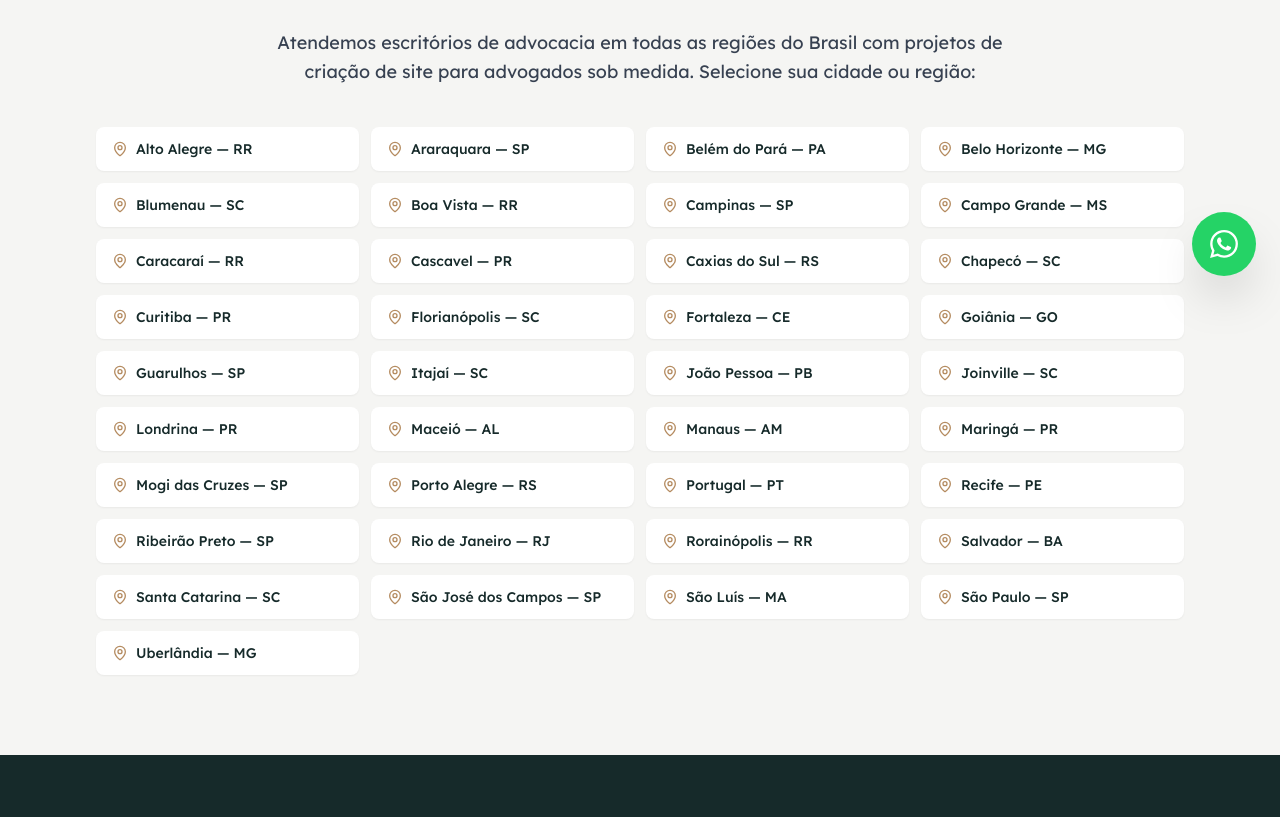
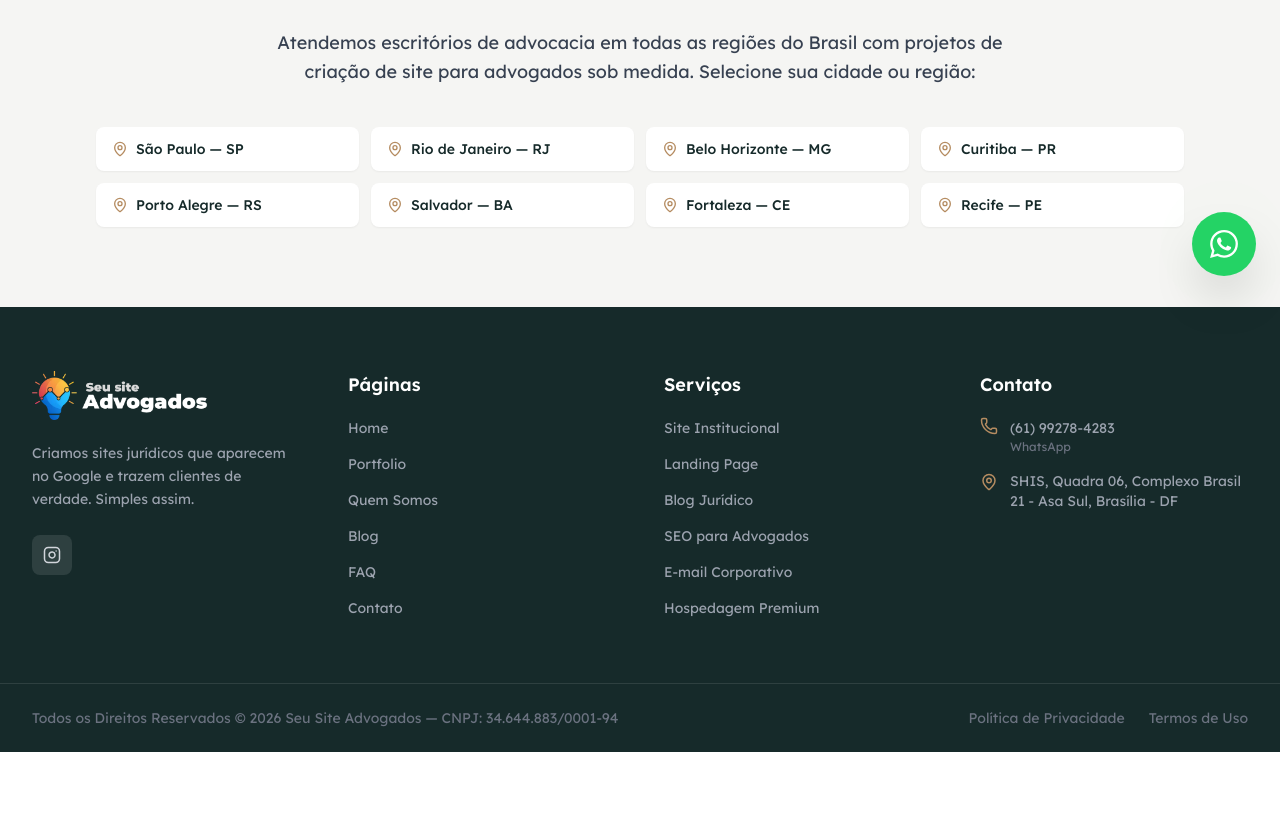
Before and after one commit to webpixeldf/seu-site-advogados, a Next.js app: page /site-para-advogados in a window 1280 px wide. Shown: the part 500-1317 px from the top of the page. After the commit the page ends 1252 px from the top, so only its background shows below. Built offline with nearby package versions, Linux system fonts and the light colour scheme.

Commit message:
fix: remove links para cidades inexistentes no Header e listagem, adiciona redirects para caminhos completos

```diff
--- a/src/app/(frontend)/components/Header.tsx
+++ b/src/app/(frontend)/components/Header.tsx
@@ -5,43 +5,14 @@ import Image from 'next/image'
 import { Menu, X, Phone, ChevronDown, MapPin } from 'lucide-react'
 
 const cidades = [
-  { label: 'Alto Alegre', slug: 'alto-alegre' },
-  { label: 'Araraquara', slug: 'araraquara' },
-  { label: 'Belém do Pará', slug: 'belem-do-para' },
+  { label: 'São Paulo', slug: 'sao-paulo' },
+  { label: 'Rio de Janeiro', slug: 'rio-de-janeiro' },
   { label: 'Belo Horizonte', slug: 'belo-horizonte' },
-  { label: 'Blumenau', slug: 'blumenau' },
-  { label: 'Boa Vista', slug: 'boa-vista' },
-  { label: 'Campinas', slug: 'campinas' },
-  { label: 'Campo Grande', slug: 'campo-grande' },
-  { label: 'Caracaraí', slug: 'caracarai' },
-  { label: 'Cascavel', slug: 'cascavel' },
-  { label: 'Caxias do Sul', slug: 'caxias-do-sul' },
-  { label: 'Chapecó', slug: 'chapeco' },
   { label: 'Curitiba', slug: 'curitiba' },
-  { label: 'Florianópolis', slug: 'florianopolis' },
+  { label: 'Porto Alegre', slug: 'porto-alegre' },
+  { label: 'Salvador', slug: 'salvador' },
   { label: 'Fortaleza', slug: 'fortaleza' },
-  { label: 'Goiânia', slug: 'goiania' },
-  { label: 'Guarulhos', slug: 'guarulhos' },
-  { label: 'Itajaí', slug: 'itajai' },
-  { label: 'João Pessoa', slug: 'joao-pessoa' },
-  { label: 'Joinville', slug: 'joinville' },
-  { label: 'Londrina', slug: 'londrina' },
-  { label: 'Maceió', slug: 'maceio' },
-  { label: 'Manaus', slug: 'manaus' },
-  { label: 'Maringá', slug: 'maringa' },
-  { label: 'Mogi das Cruzes', slug: 'mogi-das-cruzes' },
-  { label: 'Porto Alegre', slug: 'porto-alegre' },
-  { label: 'Portugal', slug: 'portugal' },
   { label: 'Recife', slug: 'recife' },
-  { label: 'Ribeirão Preto', slug: 'ribeirao-preto' },
-  { label: 'Rio de Janeiro', slug: 'rio-de-janeiro' },
-  { label: 'Rorainópolis', slug: 'rorainopolis' },
-  { label: 'Salvador', slug: 'salvador' },
-  { label: 'Santa Catarina', slug: 'santa-catarina' },
-  { label: 'São José dos Campos', slug: 'sao-jose-dos-campos' },
-  { label: 'São Luís', slug: 'sao-luis' },
-  { label: 'São Paulo', slug: 'sao-paulo' },
-  { label: 'Uberlândia', slug: 'uberlandia' },
 ]
 
 export default function Header() {
--- a/src/app/(frontend)/site-para-advogados/page.tsx
+++ b/src/app/(frontend)/site-para-advogados/page.tsx
@@ -9,43 +9,14 @@ export const metadata: Metadata = {
 }
 
 const cidades = [
-  { slug: 'alto-alegre', nome: 'Alto Alegre', estado: 'RR' },
-  { slug: 'araraquara', nome: 'Araraquara', estado: 'SP' },
-  { slug: 'belem-do-para', nome: 'Belém do Pará', estado: 'PA' },
+  { slug: 'sao-paulo', nome: 'São Paulo', estado: 'SP' },
+  { slug: 'rio-de-janeiro', nome: 'Rio de Janeiro', estado: 'RJ' },
   { slug: 'belo-horizonte', nome: 'Belo Horizonte', estado: 'MG' },
-  { slug: 'blumenau', nome: 'Blumenau', estado: 'SC' },
-  { slug: 'boa-vista', nome: 'Boa Vista', estado: 'RR' },
-  { slug: 'campinas', nome: 'Campinas', estado: 'SP' },
-  { slug: 'campo-grande', nome: 'Campo Grande', estado: 'MS' },
-  { slug: 'caracarai', nome: 'Caracaraí', estado: 'RR' },
-  { slug: 'cascavel', nome: 'Cascavel', estado: 'PR' },
-  { slug: 'caxias-do-sul', nome: 'Caxias do Sul', estado: 'RS' },
-  { slug: 'chapeco', nome: 'Chapecó', estado: 'SC' },
   { slug: 'curitiba', nome: 'Curitiba', estado: 'PR' },
-  { slug: 'florianopolis', nome: 'Florianópolis', estado: 'SC' },
+  { slug: 'porto-alegre', nome: 'Porto Alegre', estado: 'RS' },
+  { slug: 'salvador', nome: 'Salvador', estado: 'BA' },
   { slug: 'fortaleza', nome: 'Fortaleza', estado: 'CE' },
-  { slug: 'goiania', nome: 'Goiânia', estado: 'GO' },
-  { slug: 'guarulhos', nome: 'Guarulhos', estado: 'SP' },
-  { slug: 'itajai', nome: 'Itajaí', estado: 'SC' },
-  { slug: 'joao-pessoa', nome: 'João Pessoa', estado: 'PB' },
-  { slug: 'joinville', nome: 'Joinville', estado: 'SC' },
-  { slug: 'londrina', nome: 'Londrina', estado: 'PR' },
-  { slug: 'maceio', nome: 'Maceió', estado: 'AL' },
-  { slug: 'manaus', nome: 'Manaus', estado: 'AM' },
-  { slug: 'maringa', nome: 'Maringá', estado: 'PR' },
-  { slug: 'mogi-das-cruzes', nome: 'Mogi das Cruzes', estado: 'SP' },
-  { slug: 'porto-alegre', nome: 'Porto Alegre', estado: 'RS' },
-  { slug: 'portugal', nome: 'Portugal', estado: 'PT' },
   { slug: 'recife', nome: 'Recife', estado: 'PE' },
-  { slug: 'ribeirao-preto', nome: 'Ribeirão Preto', estado: 'SP' },
-  { slug: 'rio-de-janeiro', nome: 'Rio de Janeiro', estado: 'RJ' },
-  { slug: 'rorainopolis', nome: 'Rorainópolis', estado: 'RR' },
-  { slug: 'salvador', nome: 'Salvador', estado: 'BA' },
-  { slug: 'santa-catarina', nome: 'Santa Catarina', estado: 'SC' },
-  { slug: 'sao-jose-dos-campos', nome: 'São José dos Campos', estado: 'SP' },
-  { slug: 'sao-luis', nome: 'São Luís', estado: 'MA' },
-  { slug: 'sao-paulo', nome: 'São Paulo', estado: 'SP' },
-  { slug: 'uberlandia', nome: 'Uberlândia', estado: 'MG' },
 ]
 
 export default function CidadesIndexPage() {
```
Also changed, not shown: 1 other file (tests, documents, lock files or other folders).
